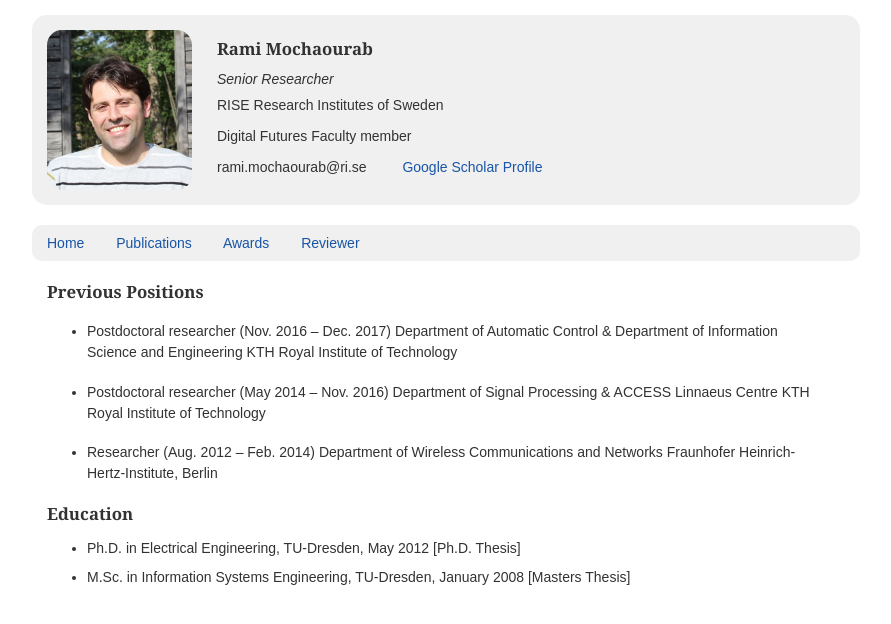
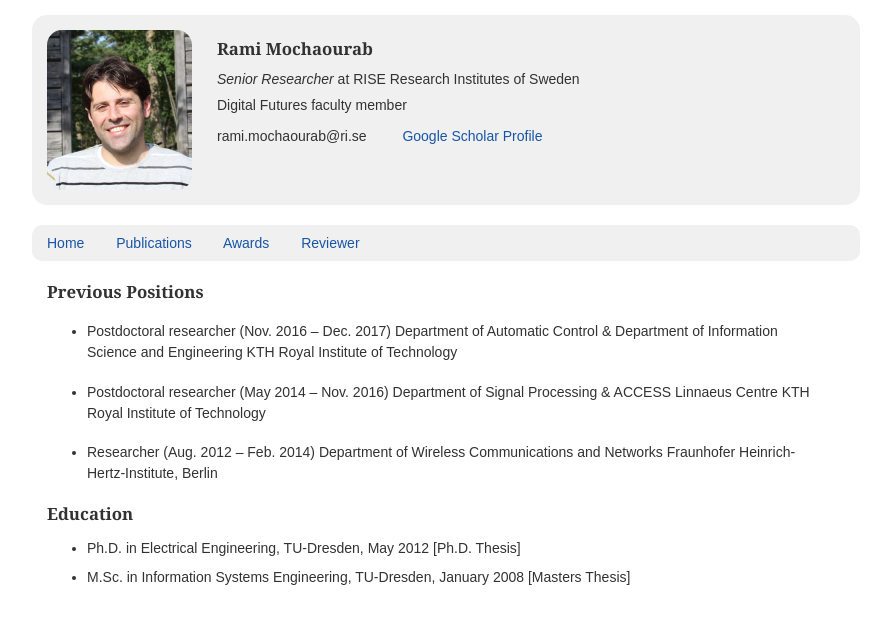
Before and after one commit to rami-mochaourab/rami-mochaourab.github.io, a Jekyll site: the page built from index.md, in a window 1280 px wide. Shown: the top 624 px of the page, without its empty margins (209-1100 px from the left). Built offline with Jekyll 4.4.1, drawn with Linux system fonts in a browser that asks for light colours.

Commit message:
Update default.html

```diff
--- a/_layouts/default.html
+++ b/_layouts/default.html
@@ -30,12 +30,9 @@
         <img itemprop="image" src="photo.jpg" width="145" alt="picture" style="border-radius: 15px;float: left; margin-right: 25px">
 
         <h3 itemprop="name">Rami Mochaourab</h3>
-        <i>Senior Researcher</i>
-        <p itemprop="affiliation">
-          RISE Research Institutes of Sweden
-        </p>
+        <i>Senior Researcher</i> at RISE Research Institutes of Sweden
         <p>
-          Digital Futures Faculty member
+          Digital Futures faculty member
         </p>
         <p>
         <span itemprop="email">rami.mochaourab@ri.se</span>
```
